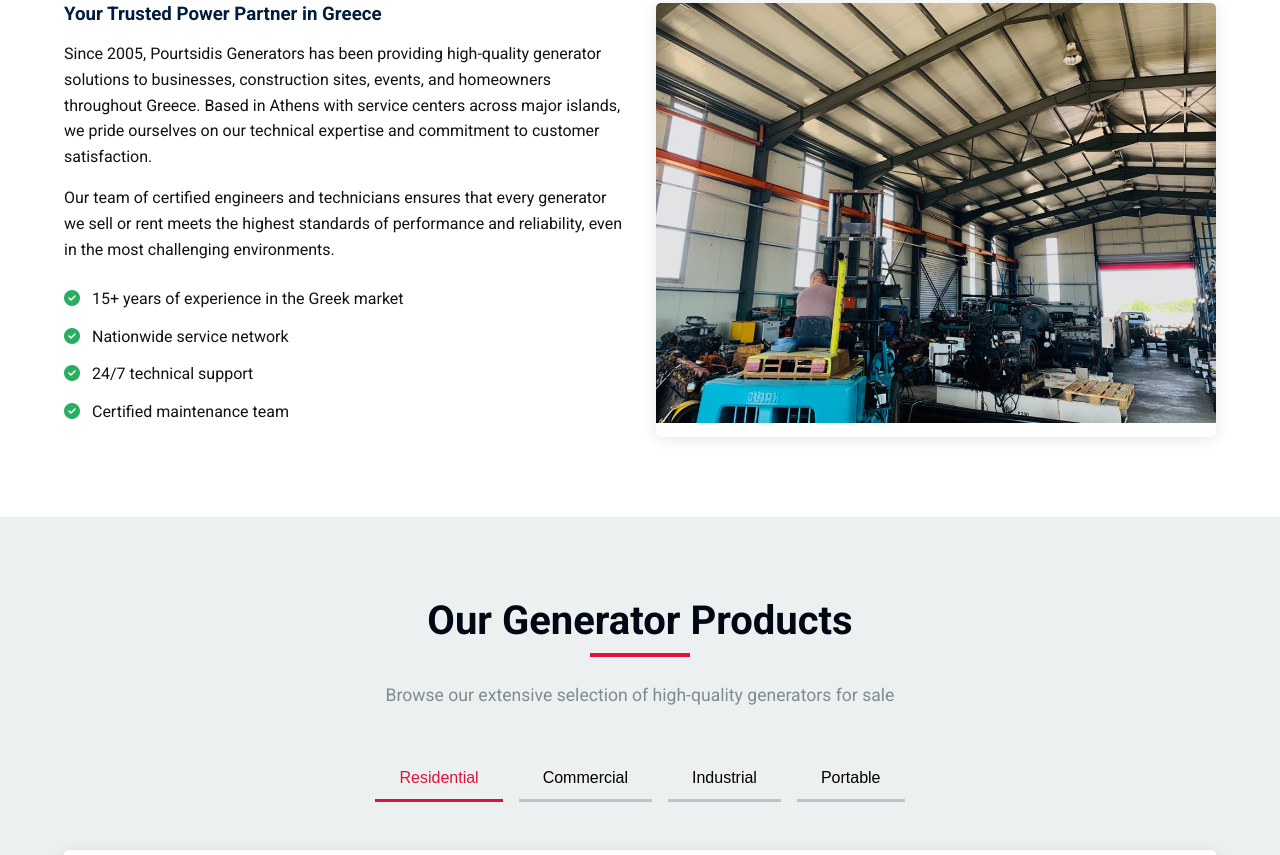
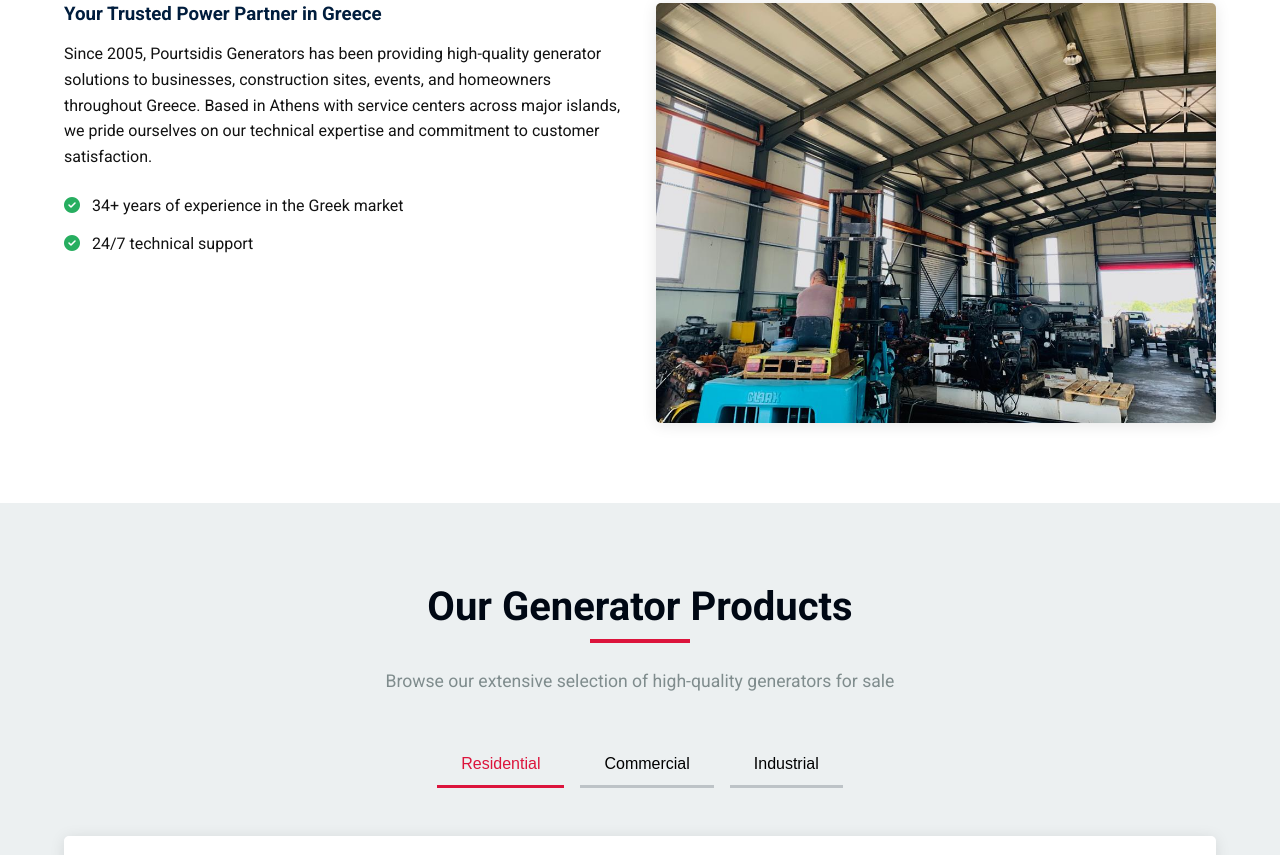
Before and after one commit to georgiosbalatzis/generatorspage, a plain HTML site: page index.html in a window 1280 px wide. Shown: the part 985-1840 px from the top of the page. Drawn offline with Linux system fonts and the light colour scheme.

Commit message:
first push

```diff
--- a/index.html
+++ b/index.html
@@ -59,12 +59,9 @@
             <div class="about-text">
                 <h3 data-i18n="about-subtitle">Your Trusted Power Partner in Greece</h3>
                 <p data-i18n="about-p1">Since 2005, Pourtsidis Generators has been providing high-quality generator solutions to businesses, construction sites, events, and homeowners throughout Greece. Based in Athens with service centers across major islands, we pride ourselves on our technical expertise and commitment to customer satisfaction.</p>
-                <p data-i18n="about-p2">Our team of certified engineers and technicians ensures that every generator we sell or rent meets the highest standards of performance and reliability, even in the most challenging environments.</p>
                 <ul class="about-highlights">
                     <li><i class="fas fa-check-circle"></i> <span data-i18n="about-highlight-1">15+ years of experience in the Greek market</span></li>
-                    <li><i class="fas fa-check-circle"></i> <span data-i18n="about-highlight-2">Nationwide service network</span></li>
                     <li><i class="fas fa-check-circle"></i> <span data-i18n="about-highlight-3">24/7 technical support</span></li>
-                    <li><i class="fas fa-check-circle"></i> <span data-i18n="about-highlight-4">Certified maintenance team</span></li>
                 </ul>
             </div>
             <div class="about-image">
@@ -87,7 +84,6 @@
                 <button class="tab-btn active" data-category="residential" data-i18n="tab-residential">Residential</button>
                 <button class="tab-btn" data-category="commercial" data-i18n="tab-commercial">Commercial</button>
                 <button class="tab-btn" data-category="industrial" data-i18n="tab-industrial">Industrial</button>
-                <button class="tab-btn" data-category="portable" data-i18n="tab-portable">Portable</button>
             </div>
 
             <!-- Residential Generators -->
--- a/script.js
+++ b/script.js
@@ -67,19 +67,16 @@ document.addEventListener('DOMContentLoaded', function() {
             'about-title': 'About Us',
             'about-subtitle': 'Your Trusted Power Partner in Greece',
             'about-p1': 'Since 2005, Pourtsidis Generators has been providing high-quality generator solutions to businesses, construction sites, events, and homeowners throughout Greece. Based in Athens with service centers across major islands, we pride ourselves on our technical expertise and commitment to customer satisfaction.',
-            'about-p2': 'Our team of certified engineers and technicians ensures that every generator we sell or rent meets the highest standards of performance and reliability, even in the most challenging environments.',
-            'about-highlight-1': '15+ years of experience in the Greek market',
-            'about-highlight-2': 'Nationwide service network',
+            'about-highlight-1': '34+ years of experience in the Greek market',
             'about-highlight-3': '24/7 technical support',
-            'about-highlight-4': 'Certified maintenance team',
+
 
             // Products section
             'products-title': 'Our Generator Products',
-            'products-subtitle': 'Browse our extensive selection of high-quality generators for sale',
             'tab-residential': 'Residential',
             'tab-commercial': 'Commercial',
             'tab-industrial': 'Industrial',
-            'tab-portable': 'Portable',
+
 
             // Residential products
             'residential-title': 'Home Standby Generators',
@@ -233,21 +230,16 @@ document.addEventListener('DOMContentLoaded', function() {
 
             // About section
             'about-title': 'Σχετικά με Εμάς',
-            'about-subtitle': 'Ο Αξιόπιστος Συνεργάτης Ενέργειας στην Ελλάδα',
-            'about-p1': 'Από το 2005, η Πουρτσίδης Generators παρέχει λύσεις γεννητριών υψηλής ποιότητας σε επιχειρήσεις, εργοτάξια, εκδηλώσεις και ιδιοκτήτες σπιτιών σε όλη την Ελλάδα. Με έδρα την Αθήνα και κέντρα εξυπηρέτησης στα μεγαλύτερα νησιά, είμαστε υπερήφανοι για την τεχνική μας εξειδίκευση και τη δέσμευσή μας στην ικανοποίηση των πελατών.',
-            'about-p2': 'Η ομάδα των πιστοποιημένων μηχανικών και τεχνικών μας διασφαλίζει ότι κάθε γεννήτρια που πουλάμε ή ενοικιάζουμε πληροί τα υψηλότερα πρότυπα απόδοσης και αξιοπιστίας, ακόμη και στα πιο απαιτητικά περιβάλλοντα.',
-            'about-highlight-1': '15+ χρόνια εμπειρίας στην ελληνική αγορά',
-            'about-highlight-2': 'Πανελλαδικό δίκτυο εξυπηρέτησης',
+            'about-p1': 'Από το 1991, η Π.Πουρτσίδης - Μ.Σταυριδης Ο.Ε. παρέχει λύσεις γεννητριών υψηλής ποιότητας σε επιχειρήσεις, εργοτάξια, εκδηλώσεις και ιδιοκτήτες σπιτιών σε όλη την Ελλάδα. Στον χώρο μας μπορείτε να βρείτε την μεγαλύτερη γκάμα γεννητριών, κινητήρων ακόμη και ανταλλακτικών. ',
+            'about-highlight-1': '34+ χρόνια εμπειρίας στην ελληνική αγορά',
             'about-highlight-3': 'Τεχνική υποστήριξη 24/7',
-            'about-highlight-4': 'Πιστοποιημένη ομάδα συντήρησης',
+
 
             // Products section
-            'products-title': 'Τα Προϊόντα Γεννητριών μας',
-            'products-subtitle': 'Περιηγηθείτε στην εκτεταμένη συλλογή γεννητριών υψηλής ποιότητας προς πώληση',
-            'tab-residential': 'Οικιακές',
-            'tab-commercial': 'Επαγγελματικές',
-            'tab-industrial': 'Βιομηχανικές',
-            'tab-portable': 'Φορητές',
+            'products-title': 'Τα Προϊόντα μας',
+            'tab-residential': 'Γεννήτριες',
+            'tab-commercial': 'Κινητήρες',
+            'tab-industrial': 'Ανταλλακτικά',
 
             // Residential products
             'residential-title': 'Γεννήτριες Οικιακής Εφεδρείας',
@@ -374,7 +366,6 @@ document.addEventListener('DOMContentLoaded', function() {
 
             'product-residential': 'Οικιακές Γεννήτριες',
             'product-commercial': 'Επαγγελματικές Γεννήτριες',
-            'product-industrial': 'Βιομηχανικές Γεννήτριες',
             'product-portable': 'Φορητές Γεννήτριες',
             'product-parts': 'Ανταλλακτικά',
 
--- a/styles.css
+++ b/styles.css
@@ -233,7 +233,7 @@ nav .container {
 
 /* Hero Section */
 .hero {
-    background-image: linear-gradient(rgba(0, 0, 0, 0.7), rgba(0, 0, 0, 0.7)), url("images/banner2.jpg");
+    background-image: linear-gradient(rgba(0, 0, 0, 0.7), rgba(0, 0, 0, 0.7)), url("images/banner.jpg");
     background-size: cover;
     background-position: center;
     background-repeat: no-repeat;
```
